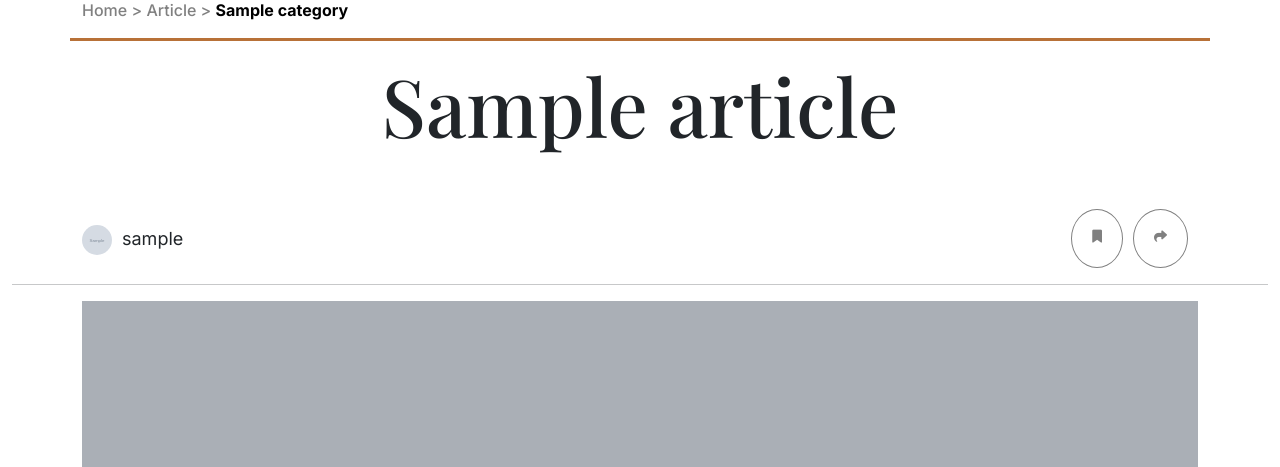
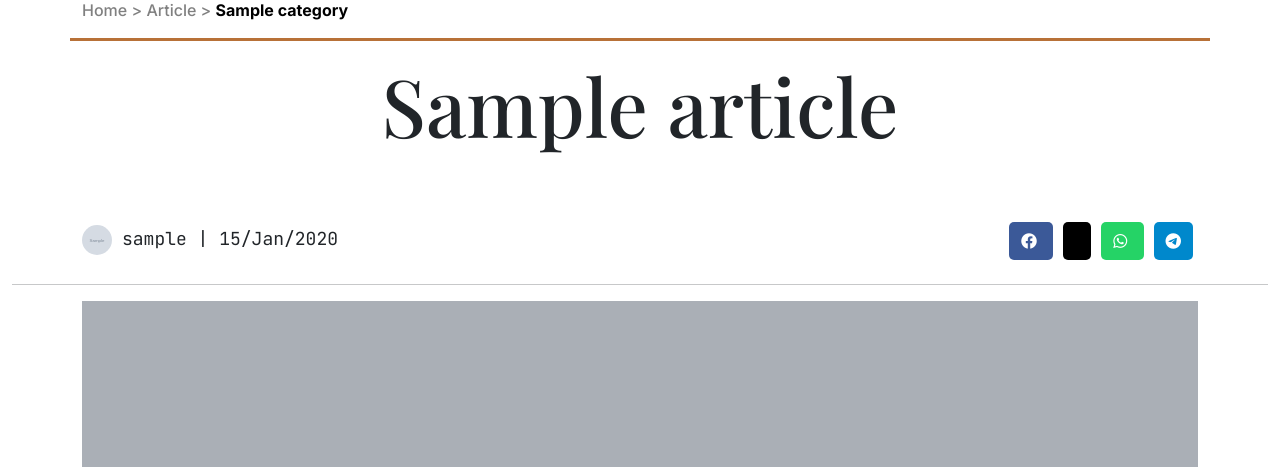
Before and after one commit to Brisco237/kama-blog, a Django app: a page that uses blog/templates/articles/article_detail.html in a window 1280 px wide. Shown: the part 161-628 px from the top of the page. Run offline with Django 5.2, Linux system fonts and the light colour scheme; tables that the repository leaves empty hold one stand-in row (values such as "Sample post"); grey boxes marked "Sample" are stand-in pictures; some libraries are stand-ins or nearby versions; some web fonts are replaced.

Commit message:
ajout des open graph pour le partage de mes articles sur les réseaux sociaux

```diff
--- a/blog/articles/urls.py
+++ b/blog/articles/urls.py
@@ -3,7 +3,7 @@ from .views import archives, ArticleListView, ArticleDetailView, search_articles
 
 urlpatterns = [
     path('archives/', archives, name='archives'),
+    path('search/', search_articles, name='search'),
     path('', ArticleListView.as_view(), name='article_list'),
     path('<slug:slug>/', ArticleDetailView.as_view(), name='article_detail'),
-    path('search/', search_articles, name='search')
 ]
--- a/blog/articles/views.py
+++ b/blog/articles/views.py
@@ -17,14 +17,16 @@ def archives(request):
     )
 
 def search_articles(request):
-    query = request.GET.get('query', '')
+    query = request.GET.get('query', '').strip()
+    articles_search = []
+
     if query:
-        articles = Article.objects.filter(
-            Q(title__icontains=query) | Q(content__icontains=query)
-        )
-    else:
-        articles = Article.objects.all()
-    return render(request, 'articles/search_results.html', {'articles': articles})
+        articles_search = Article.objects.filter(
+            (Q(title__icontains=query) | Q(category__name__icontains=query)),
+            status='published'
+        ).distinct()
+
+    return render(request, 'articles/search_fragment.html', {'articles_search': articles_search, 'query': query })
 
 
 class ArticleListView(ListView):
--- a/blog/static/css/articles/article_detail.css
+++ b/blog/static/css/articles/article_detail.css
@@ -21,26 +21,25 @@
 }
 .author-detail .photo-name{
     display: flex;
-    font-family: 'Inter';
+    font-family: 'JetBrains Mono';
     font-size:18px;
 }
-.author-detail .share-favoris{
-    display: flex;
+/* réseaux sociaux pour le partage des articles */
+.share-box {
+    margin-top: 20px;
 }
-.author-detail .share-favoris i{
-    font-size:13px;
-    margin-right:10px;
-    padding: 20px;
-    color: gray;
-    border:1px solid gray;
-    border-radius:50%;
-    cursor: pointer;
-    transition: all 0.3s;
+.btn-share {
+    padding: 8px 12px;
+    margin: 5px;
+    text-decoration: none;
+    border-radius: 5px;
+    color: white;
 }
-.author-detail .share-favoris i:hover{
-    border:1px solid black;
-    color: black;
-}
+.facebook { background: #3b5998; }
+.twitter  { background: #000000; }
+.whatsapp { background: #25d366; }
+.telegram { background: #0088cc; }
+
 .author-detail .photo-name img{
     height: 30px;
     width:30px;
--- a/blog/templates/articles/article_detail.html
+++ b/blog/templates/articles/article_detail.html
@@ -3,6 +3,16 @@
 {% block title %} Kama-blog | {{ article.slug }} {% endblock title %}
 {% block styles %}<link rel="stylesheet" href="{% static 'css/articles/article_detail.css' %}">{% endblock styles %}
 
+<!--open graph pour mes articles -->
+<meta property="og:title" content="{{ article.title }}">
+<meta property="og:description" content="{{ article.content|truncatewords:25 }}">
+<meta property="og:url" content="{{ request.build_absolute_uri }}">
+
+{% if article.image %}
+<meta property="og:image"
+      content="{{ request.scheme }}://{{ request.get_host }}{{ article.image.url }}">
+{% endif %}
+<!-- fin du open graph-->
 
 {% block content %}
 <div class="container-fluid">
@@ -28,12 +38,27 @@
             <div class="col-md-12 author-detail">
                 <div class="photo-name mt-3">
                     <img src="{{ article.author.profile.photo.url }}">
-                    <p>{{ article.author }}</p>
+                    <p>{{ article.author }} | {{ article.created_at|date:"d/M/Y" }}</p>
                 </div>
-                <div class="share-favoris">
-                    <i class="fas fa-bookmark"></i>
-                    <i class="fas fa-share"></i>
+                <div class="share-box">
+                    <a class="btn-share facebook" target="_blank"
+                        href="https://www.facebook.com/sharer/sharer.php?u={{ request.build_absolute_uri }}">
+                        <i class="fab fa-facebook"></i>
+                    </a>
+                    <a class="btn-share twitter" target="_blank"
+                        href="https://twitter.com/intent/tweet?text={{ article.title }}&url={{ request.build_absolute_uri }}">
+                        <i class="fab fa-x-twitter"></i>
+                    </a>
+                    <a class="btn-share whatsapp" target="_blank"
+                        href="https://api.whatsapp.com/send?text={{ article.title }} {{ request.build_absolute_uri }}">
+                        <i class="fab fa-whatsapp"></i>
+                    </a>
+                    <a class="btn-share telegram" target="_blank"
+                        href="https://t.me/share/url?url={{ request.build_absolute_uri }}&text={{ article.title }}">
+                        <i class="fab fa-telegram"></i>
+                    </a>
                 </div>
+
             </div>
         </div>
     </div>
--- a/blog/templates/authapp/home.html
+++ b/blog/templates/authapp/home.html
@@ -70,7 +70,7 @@
                 </div>
                 <div class="col-md-8 col-sm-6  text" data-aos="fade-up" data-aos-duration="2000">
                     <p class="category mt-2">
-                        {{ article.category }}<span class="publications-time">. {{article.created_at|date:"d M Y" }}</span>
+                        {{ article.category }}<span class="publications-time">. {{ article.created_at|date:"d M Y" }}</span>
                     </p>
                     <a href="{% url 'article_detail' article.slug %}" class="article-lien">
                         <h3>{{ article.title }}</h3>
```
Also changed, not shown: other parts of blog/static/css/articles/article_detail.css (+36 -3 lines), blog/static/css/articles/archives.css (+34 -0 lines), blog/templates/articles/archives.html (+5 -2 lines), blog/templates/articles/search_fragment.html (added, +28 -0 lines), blog/templates/articles/search_results.html (deleted, +0 -8 lines).
